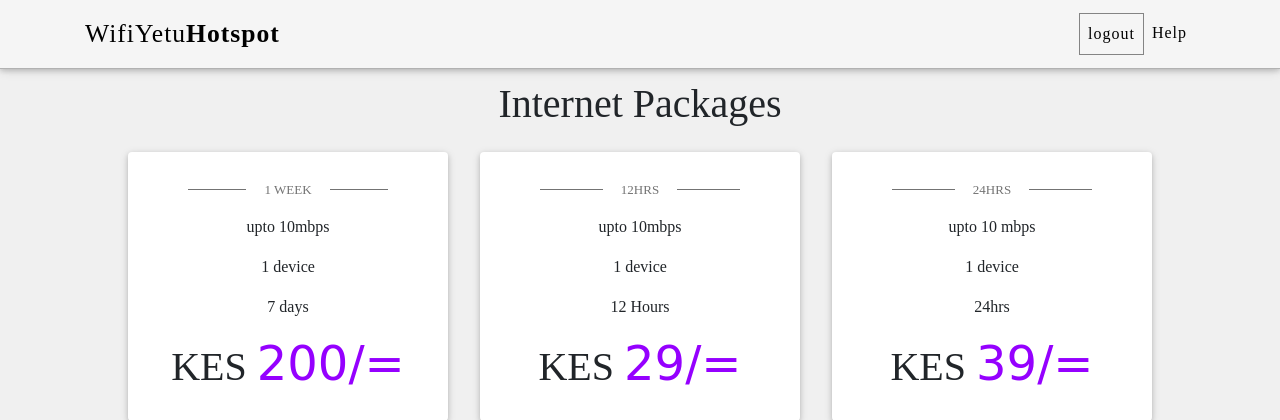
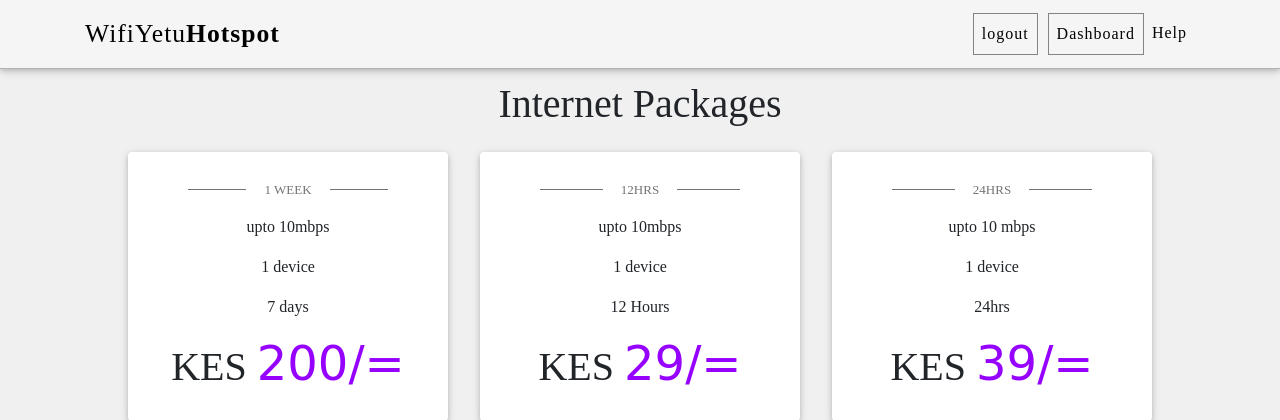
Before and after one commit to dukelester/wifi-yetu-dashboard, a Django app: page / in a window 1280 px wide. Shown: the top 420 px of the page. Run offline with Django 3.2, Linux system fonts and the light colour scheme; a user stored in the database is signed in; parts of the project's set-up code (start-up, migrations or seed data) failed here and were passed over; some libraries are stand-ins or nearby versions; some web fonts are replaced.

Commit message:
fixed dashboard

```diff
--- a/wifiyetu/templates/home.html
+++ b/wifiyetu/templates/home.html
@@ -91,9 +91,15 @@
 <!--                    </li>-->
 
                     {% if request.user.is_authenticated %}
+
                         <li class="nav-item"><a class="nav-link js-scroll-trigger body-text waves-effect waves-light"
                                                     style="border: 1px solid #848484;" href="{% url 'logout' %}">logout</a>
                             </li>
+
+                 <li class="nav-item"><a class="nav-link js-scroll-trigger body-text waves-effect waves-light"
+                                                    style="border: 1px solid #848484; margin-left: 10px;" href="{% url 'profile' %}">Dashboard</a>
+                            </li>
+
                 <li class="nav-item"><a class="nav-link js-scroll-trigger body-text" href="{% url 'help' %}">Help</a>
                 </li>
 
```
